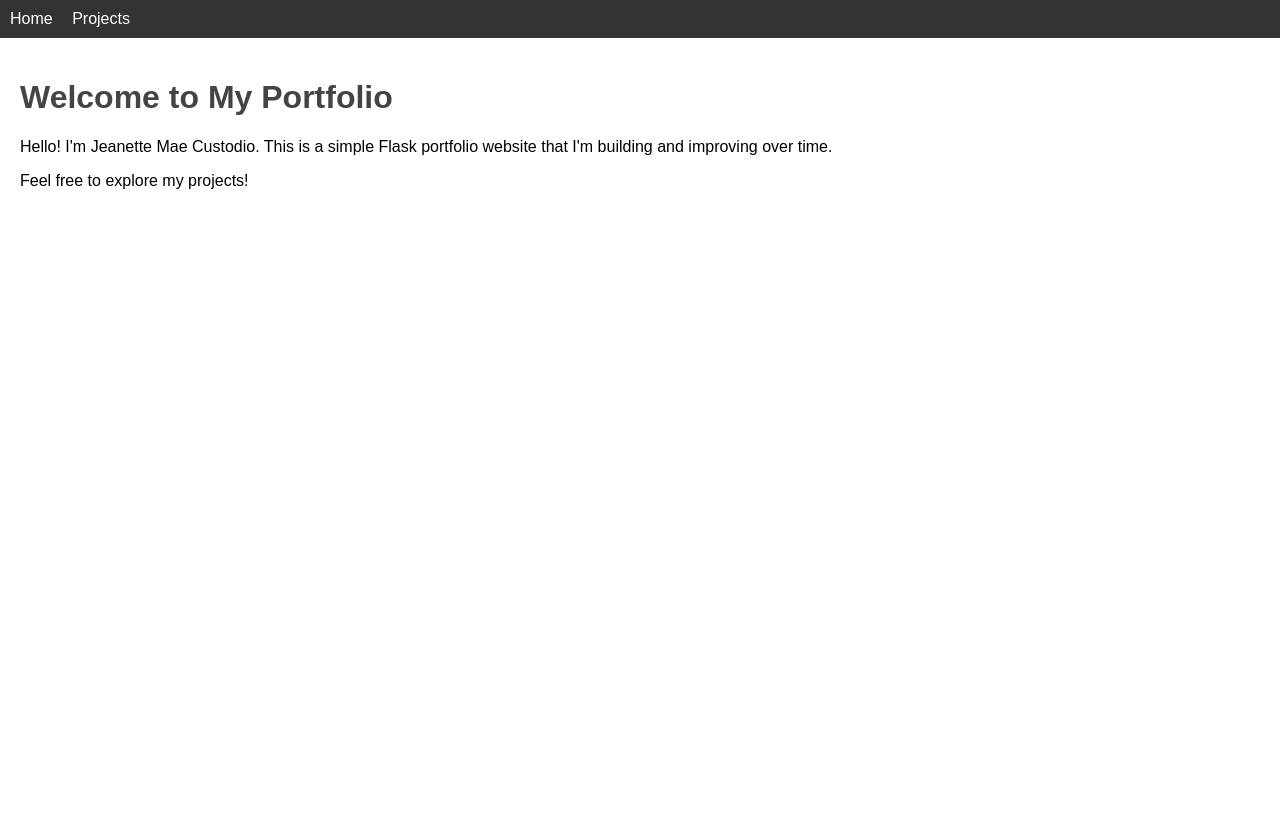
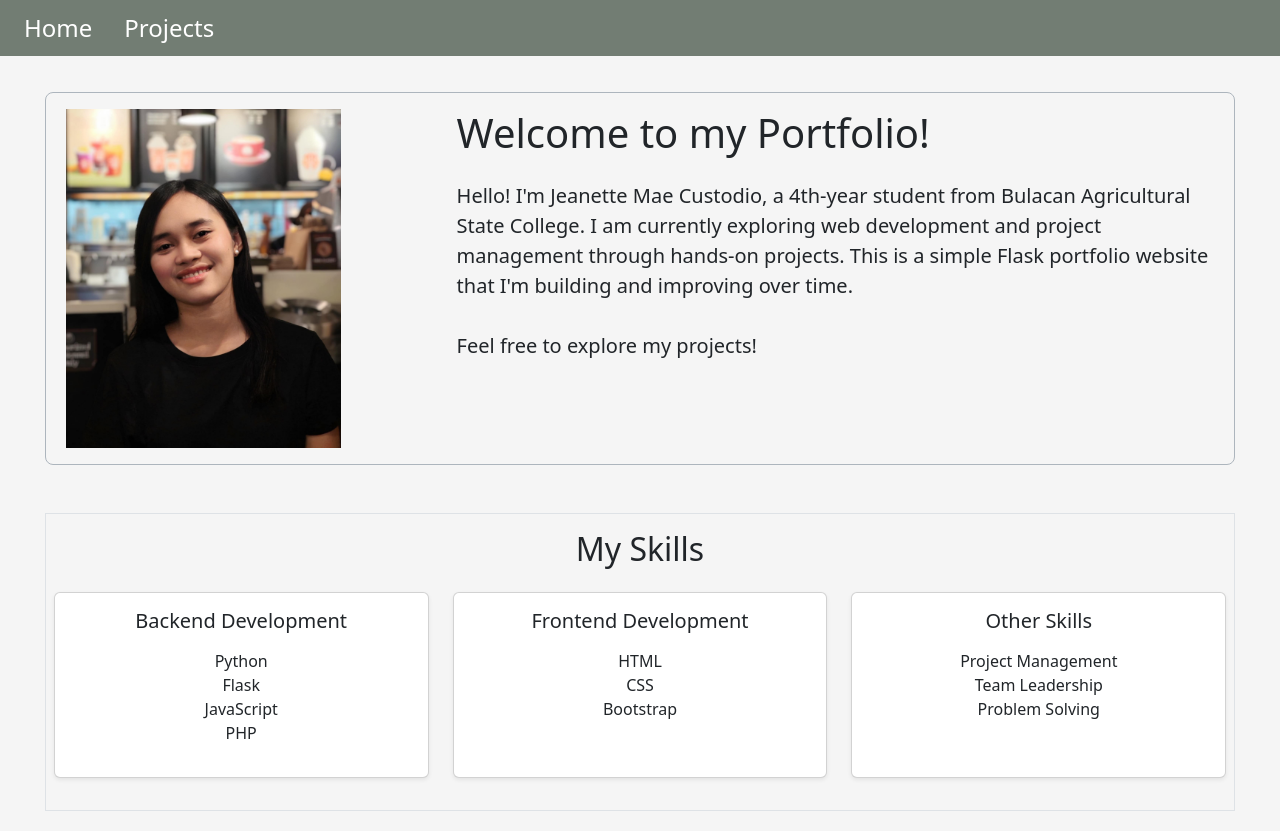
Before and after one commit to jinet-custodio/JMCodes, a Flask app: page / in a window 1280 px wide. Before the commit the page ends 189 px from the top, so only its background shows below. Run offline with Flask 3, Linux system fonts and the light colour scheme.

Commit message:
starting index page

```diff
--- a/app.py
+++ b/app.py
@@ -1,4 +1,5 @@
 from flask import Flask, render_template
+import os
 
 # Initialize Flask application
 # __name__ tells Flask where to find templates/static files
@@ -16,7 +17,6 @@ def home():
 
 @app.route("/projects")
 def projects():
-    # Renders the projects page
     return render_template("projects.html")
 
 
@@ -24,4 +24,4 @@ def projects():
 # (not when imported by another file)
 if __name__ == "__main__":
     port = int(os.environ.get("PORT", 5000))
-    app.run(host="0.0.0.0", port=port)
+    app.run(host="0.0.0.0", port=port, debug=True)
--- a/static/style.css
+++ b/static/CSS/style.css
@@ -2,16 +2,16 @@ body {
   font-family: Arial, sans-serif;
   margin: 0;
   padding: 0;
+  background-color: whitesmoke !important;
 }
 
 nav {
-  background-color: #333;
+  background-color: #727d73;
   padding: 10px;
 }
 
 nav a {
   color: white;
-  margin-right: 15px;
   text-decoration: none;
 }
 
--- a/templates/base.html
+++ b/templates/base.html
@@ -1,23 +1,46 @@
 <!DOCTYPE html>
 <html lang="en">
-<head>
-    <meta charset="UTF-8">
+  <head>
+    <meta charset="UTF-8" />
     <title>{{ title if title else "My Portfolio" }}</title>
-    <link rel="stylesheet" href="{{ url_for('static', filename='style.css') }}">
-</head>
+    <link
+      rel="stylesheet"
+      href="{{ url_for('static', filename='CSS/style.css') }}"
+    />
+    <link
+      href="https://cdn.jsdelivr.net/npm/bootstrap@5.3.2/dist/css/bootstrap.min.css"
+      rel="stylesheet"
+    />
+    <script src="https://cdn.jsdelivr.net/npm/bootstrap@5.3.2/dist/js/bootstrap.bundle.min.js"></script>
+  </head>
 
-<body>
+  <body>
+    <nav class="nav navbar-nav navbar-expand-lg">
+      <button
+        class="navbar-toggler"
+        type="button"
+        data-toggle="collapse"
+        data-target="#navbarSupportedContent"
+        aria-controls="navbarSupportedContent"
+        aria-expanded="false"
+        aria-label="Toggle navigation"
+      >
+        <span class="navbar-toggler-icon"></span>
+      </button>
 
-    <!-- Navigation Bar -->
-    <nav>
-        <a href="/">Home</a>
-        <a href="/projects">Projects</a>
+      <div class="collapse navbar-collapse ms-3" id="navbarSupportedContent">
+        <ul class="navbar-nav mr-auto gap-2">
+          <li class="nav-item active me-3">
+            <a href="/" class="fs-4 text-center px-2">Home</a>
+          </li>
+          <li class="nav-item">
+            <a href="/projects" class="fs-4">Projects</a>
+          </li>
+        </ul>
+      </div>
     </nav>
 
     <!-- This is where each page's content will appear -->
-    <div class="content">
-        {% block content %}{% endblock %}
-    </div>
-
-</body>
+    <div class="content">{% block content %}{% endblock %}</div>
+  </body>
 </html>
--- a/templates/index.html
+++ b/templates/index.html
@@ -1,11 +1,86 @@
-{% extends "base.html" %}
-{% block content %}
+{% extends "base.html" %} {% block content %}
 
-<h1>Welcome to My Portfolio</h1>
+<div
+  class="container mt-3 w-100"
+  style="max-width: 96% !important"
+  id="introduction"
+>
+  <div class="row border border-dark-subtle px-2 py-3 rounded-3">
+    <div class="col-md-4">
+      <div class="pic">
+        <img
+          src="{{ url_for('static', filename='Images/Jinet.jpeg') }}"
+          alt="My Picture"
+          class="w-75"
+        />
+      </div>
+    </div>
+    <div class="col-md-8">
+      <h1>Welcome to my Portfolio!</h1>
 
-<p>Hello! I'm Jeanette Mae Custodio.
-This is a simple Flask portfolio website that I'm building and improving over time.</p>
+      <p class="fs-5 mt-4">
+        Hello! I'm Jeanette Mae Custodio, a 4th-year student from Bulacan
+        Agricultural State College. I am currently exploring web development and
+        project management through hands-on projects. This is a simple Flask
+        portfolio website that I'm building and improving over time.
+        <br />
+        <br />
+        Feel free to explore my projects!
+      </p>
+    </div>
+  </div>
+</div>
 
-<p>Feel free to explore my projects!</p>
+<div
+  class="container mt-5 w-100 border px-2 py-3"
+  style="max-width: 96% !important"
+  id="introduction"
+>
+  <h2 class="mb-4 text-center">My Skills</h2>
 
+  <div class="row text-center">
+    <!-- Programming Skills -->
+    <div class="col-md-4 mb-3">
+      <div class="card h-100 shadow-sm">
+        <div class="card-body">
+          <h5 class="card-title">Backend Development</h5>
+          <ul class="list-unstyled mt-3">
+            <li>Python</li>
+            <li>Flask</li>
+            <li>JavaScript</li>
+            <li>PHP</li>
+          </ul>
+        </div>
+      </div>
+    </div>
+
+    <!-- Web Design Skills -->
+    <div class="col-md-4 mb-3">
+      <div class="card h-100 shadow-sm">
+        <div class="card-body">
+          <h5 class="card-title">Frontend Development</h5>
+          <ul class="list-unstyled mt-3">
+            <li>HTML</li>
+            <li>CSS</li>
+            <li>Bootstrap</li>
+          </ul>
+        </div>
+      </div>
+    </div>
+
+    <!-- Other Skills -->
+    <div class="col-md-4 mb-3">
+      <div class="card h-100 shadow-sm">
+        <div class="card-body">
+          <h5 class="card-title">Other Skills</h5>
+          <ul class="list-unstyled mt-3">
+            <li>Project Management</li>
+            <li>Team Leadership</li>
+            <li>Problem Solving</li>
+          </ul>
+        </div>
+      </div>
+    </div>
+  </div>
+</div>
 {% endblock %}
```
Also changed, not shown: static/Images/Jinet.jpeg (added).
